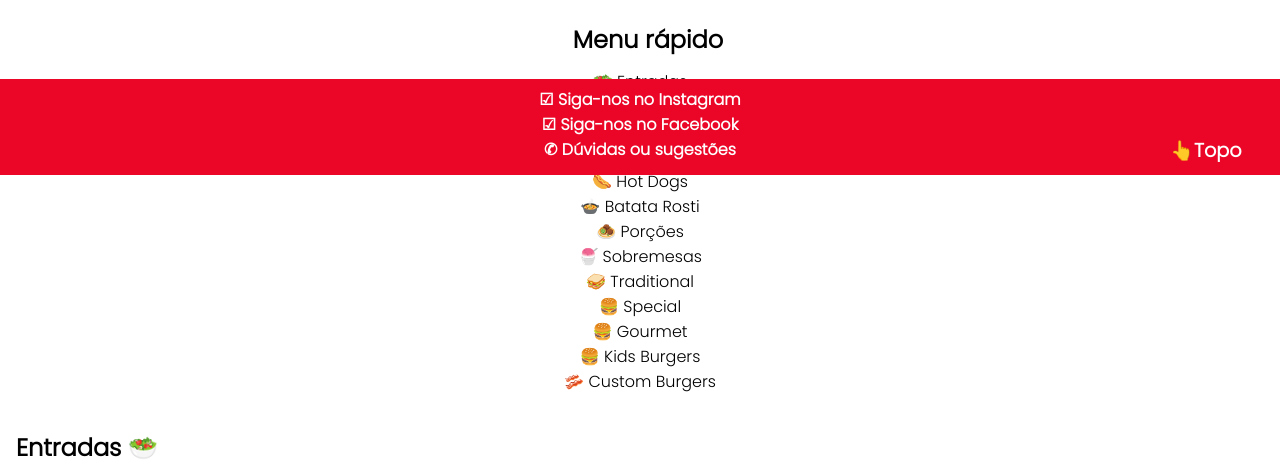
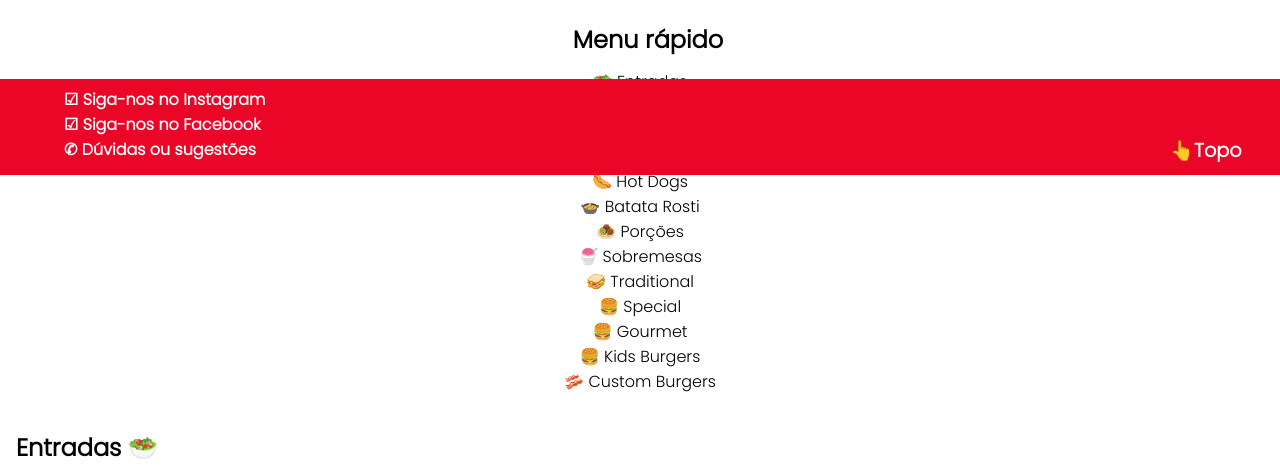
Before and after one commit to estraphael/cardapio_m, a plain HTML site: page index.html in a window 1280 px wide. Shown: the part 625-1100 px from the top of the page. Drawn offline with Linux system fonts and the light colour scheme.

Commit message:
atualizei o sistema

```diff
--- a/style.css
+++ b/style.css
@@ -92,7 +92,7 @@ footer {
     position: fixed;
     width: 100%;
     height: 6em;
-    text-align: center;
+    text-align: left;
     background: rgb(235, 6, 39);
     font-weight: bold;
     font-size: 1em;
@@ -103,6 +103,10 @@ footer a {
     text-decoration: none;
     color: #fefefe;
     /*box-shadow: 5px 5px 5px black;*/
+}
+
+.rede__social {
+    margin-left: 5%;
 }
 
 .voltar__topo {
```
